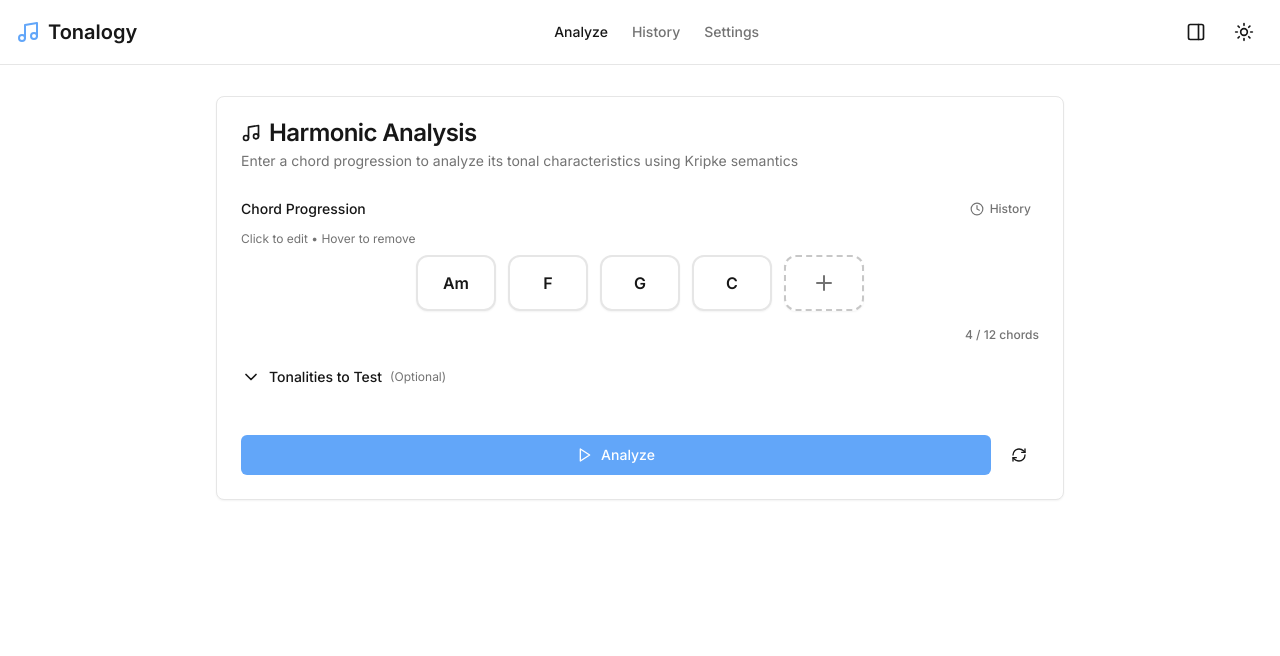
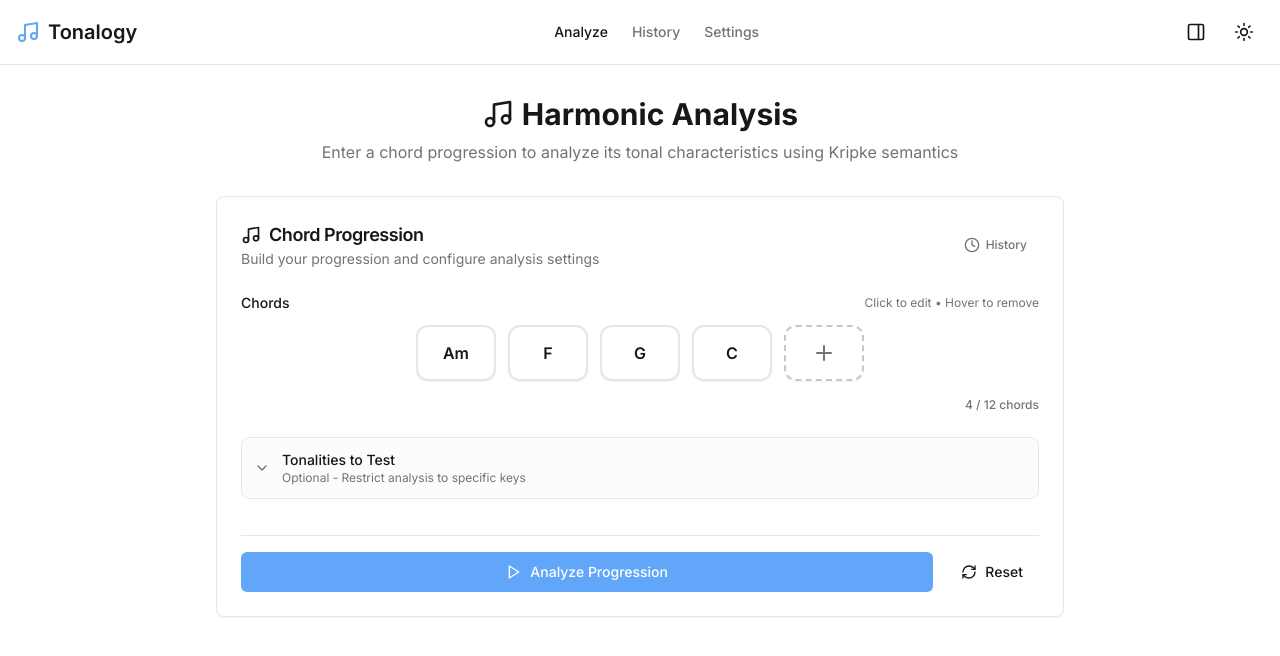
Before and after one commit to joabemorais/tonalogy-interface, a Next.js app: page / in a window 1280 px wide. Shown: the top 656 px of the page. Built offline with nearby package versions, Linux system fonts and the light colour scheme.

Commit message:
feat: enhance HarmonicAnalyzer UI with improved layout and visual feedback for tonal progression

```diff
--- a/components/harmonic-analyzer.tsx
+++ b/components/harmonic-analyzer.tsx
@@ -193,23 +193,31 @@ export function HarmonicAnalyzer() {
   const showGenerationSection = result?.is_tonal_progression && !hasBothVisualizations
 
   return (
-    <div className="space-y-6">
+    <div className="space-y-8">
+      {/* Header */}
+      <div className="text-center space-y-2">
+        <h1 className="text-3xl font-bold flex items-center justify-center gap-2">
+          <Music className="h-8 w-8" />
+          Harmonic Analysis
+        </h1>
+        <p className="text-muted-foreground">
+          Enter a chord progression to analyze its tonal characteristics using Kripke semantics
+        </p>
+      </div>
+
       {/* Input Section */}
       <Card>
         <CardHeader>
-          <CardTitle className="flex items-center gap-2">
+          <div className="flex items-center justify-between">
+            <div>
+              <CardTitle className="text-lg flex items-center gap-2">
                 <Music className="h-5 w-5" />
-            Harmonic Analysis
+                Chord Progression
               </CardTitle>
               <CardDescription>
-            Enter a chord progression to analyze its tonal characteristics using Kripke semantics
+                Build your progression and configure analysis settings
               </CardDescription>
-        </CardHeader>
-        <CardContent className="space-y-6">
-          {/* Chord Input */}
-          <div className="space-y-2">
-            <div className="flex items-center justify-between">
-              <label className="text-sm font-medium">Chord Progression</label>
+            </div>
             <Button
               variant="ghost"
               size="sm"
@@ -219,7 +227,7 @@ export function HarmonicAnalyzer() {
                 window.dispatchEvent(event)
               }}
               disabled={shouldDisableHistoryButton}
-                className="text-xs gap-1.5 h-7 px-2 text-muted-foreground hover:text-foreground transition-colors disabled:opacity-50 disabled:cursor-not-allowed"
+              className="text-xs gap-1.5 h-8 px-3 text-muted-foreground hover:text-foreground transition-colors disabled:opacity-50 disabled:cursor-not-allowed"
               title={
                 isOnHistoryPage
                   ? "Already on history page"
@@ -228,15 +236,22 @@ export function HarmonicAnalyzer() {
                   : "View analysis history"
               }
             >
-                <Clock className="h-3.5 w-3.5" />
+              <Clock className="h-4 w-4" />
               History
             </Button>
           </div>
+        </CardHeader>
+        <CardContent className="space-y-6">
+          {/* Chord Input */}
+          <div className="space-y-3">
+            <div className="flex items-center justify-between">
+              <h3 className="text-sm font-medium">Chords</h3>
               {!isMobile && chords.length > 1 && (
                 <p className="text-xs text-muted-foreground">
                   Click to edit • Hover to remove
                 </p>
               )}
+            </div>
             <VisualChordInput
               chords={chords}
               onChange={setChords}
@@ -245,25 +260,27 @@ export function HarmonicAnalyzer() {
           </div>
 
           {/* Tonality Selection - Accordion */}
-          <div className="space-y-2">
+          <div className="space-y-3">
             <button
               onClick={() => setIsTonalitySectionOpen(!isTonalitySectionOpen)}
-              className="w-full flex items-center justify-between text-sm font-medium hover:text-primary transition-colors focus:outline-none focus:text-primary"
+              className="w-full flex items-center justify-between p-3 rounded-lg border bg-muted/30 hover:bg-muted/50 transition-colors focus:outline-none focus:ring-2 focus:ring-ring"
             >
-              <div className="flex items-center gap-2">
+              <div className="flex items-center gap-3">
                 {isTonalitySectionOpen ? (
-                  <ChevronUp className="h-5 w-5 transition-transform" />
+                  <ChevronUp className="h-4 w-4 text-muted-foreground" />
                 ) : (
-                  <ChevronDown className="h-5 w-5 transition-transform" />
+                  <ChevronDown className="h-4 w-4 text-muted-foreground" />
                 )}
-                <span>Tonalities to Test</span>
-                <span className="text-xs text-muted-foreground font-normal">(Optional)</span>
+                <div className="text-left">
+                  <h3 className="text-sm font-medium">Tonalities to Test</h3>
+                  <p className="text-xs text-muted-foreground">Optional - Restrict analysis to specific keys</p>
+                </div>
+              </div>
               {tonalities.length > 0 && (
-                  <span className="px-2 py-0.5 text-xs bg-primary/10 text-primary rounded-full">
+                <span className="px-2 py-1 text-xs bg-primary text-primary-foreground rounded-full font-medium">
                   {tonalities.length} selected
                 </span>
               )}
-              </div>
             </button>
 
             <div className={`transition-all duration-300 ease-in-out overflow-hidden ${
@@ -271,7 +288,7 @@ export function HarmonicAnalyzer() {
                 ? 'max-h-[600px] opacity-100'
                 : 'max-h-0 opacity-0'
             }`}>
-              <div className="pt-2">
+              <div className="p-3 border rounded-lg bg-background">
                 <TonalitySelector
                   selected={tonalities}
                   onChange={setTonalities}
@@ -282,37 +299,44 @@ export function HarmonicAnalyzer() {
           </div>
 
           {/* Action Buttons */}
-          <div className="flex gap-2 pt-4">
+          <div className="flex flex-col sm:flex-row gap-3 pt-4 border-t">
             <Button
               onClick={handleAnalyze}
               disabled={isLoading || chords.length === 0}
-              className="flex-1"
+              className="flex-1 h-10"
+              size="lg"
             >
               {isLoading ? (
                 <RefreshCw className="h-4 w-4 animate-spin mr-2" />
               ) : (
                 <Play className="h-4 w-4 mr-2" />
               )}
-              Analyze
+              Analyze Progression
             </Button>
 
+            <div className="flex gap-2">
               {hasAnyVisualization && (
                 <Button
                   onClick={handleDownload}
                   variant="outline"
-                size="icon"
+                  className="h-10 px-4"
+                  title="Download visualization"
                 >
-                <Download className="h-4 w-4" />
+                  <Download className="h-4 w-4 mr-2" />
+                  Download
                 </Button>
               )}
 
               <Button
                 onClick={handleReset}
                 variant="ghost"
-              size="icon"
+                className="h-10 px-4"
+                title="Reset to default"
               >
-              <RefreshCw className="h-4 w-4" />
+                <RefreshCw className="h-4 w-4 mr-2" />
+                Reset
               </Button>
+            </div>
           </div>
         </CardContent>
       </Card>
@@ -329,15 +353,29 @@ export function HarmonicAnalyzer() {
       {showGenerationSection && (
         <Card>
           <CardHeader>
-            <CardTitle className="flex items-center gap-2">
+            <CardTitle className="flex items-center gap-2 text-lg">
               <Eye className="h-5 w-5" />
-              Generate Diagram
+              Visual Diagram Generation
             </CardTitle>
             <CardDescription>
-              Create visual diagrams showing tonal paths and modulations
+              Your progression is tonal! Generate visual diagrams showing harmonic paths and modulations
             </CardDescription>
           </CardHeader>
-          <CardContent>
+          <CardContent className="space-y-4">
+            <div className="p-4 bg-green-50 dark:bg-green-900/20 border border-green-200 dark:border-green-800 rounded-lg">
+              <div className="flex items-start gap-3">
+                <div className="flex-shrink-0 w-2 h-2 bg-green-500 rounded-full mt-2"></div>
+                <div>
+                  <p className="text-sm font-medium text-green-800 dark:text-green-200">
+                    Tonal Progression Detected
+                  </p>
+                  <p className="text-xs text-green-600 dark:text-green-300 mt-1">
+                    This progression follows tonal principles and can be visualized as a harmonic graph
+                  </p>
+                </div>
+              </div>
+            </div>
+
             <VisualizationMode
               onGenerateBoth={handleGenerateBoth}
               onGenerateLight={handleGenerateLight}
```
Lines whose indentation alone changed are shown as unchanged.
